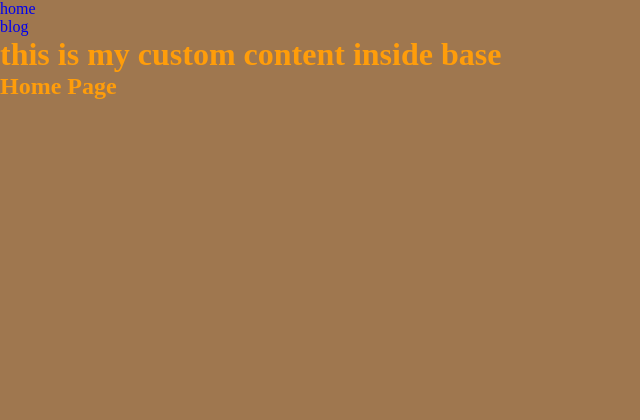
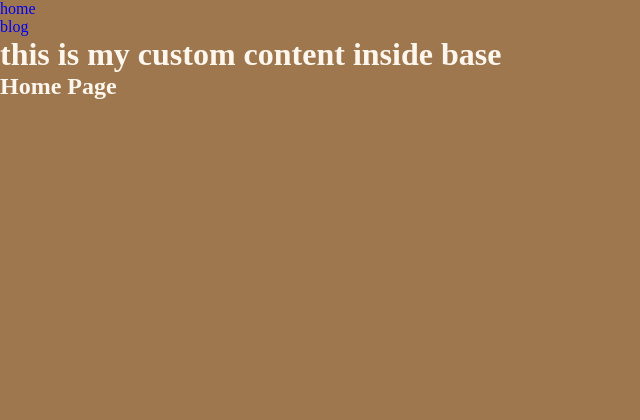
Before and after one commit to Jhonatanmizu/learning-django, a Django app: page /home/ in a window 1280 px wide. Shown: the top 420 px of the page, without its empty margins (0-640 px from the left). Run offline with Django 5.2, Linux system fonts and the light colour scheme.

Commit message:
refactor: update colors

```diff
--- a/common/static/global/styles/main.css
+++ b/common/static/global/styles/main.css
@@ -12,7 +12,7 @@ html {
 }
 
 body {
+  color: #fff7ed;
   background-color: #9f774f;
-  color: #ff9d0a;
   font-size: 1.6rem;
 }
```
